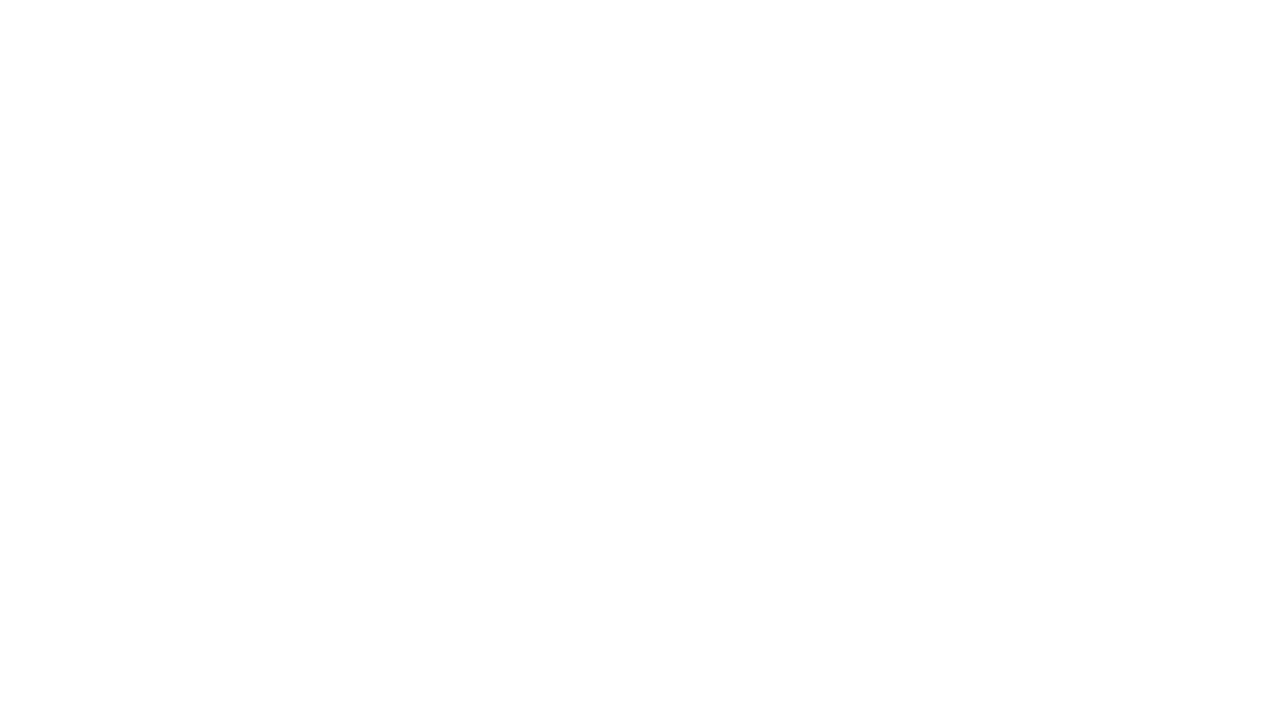
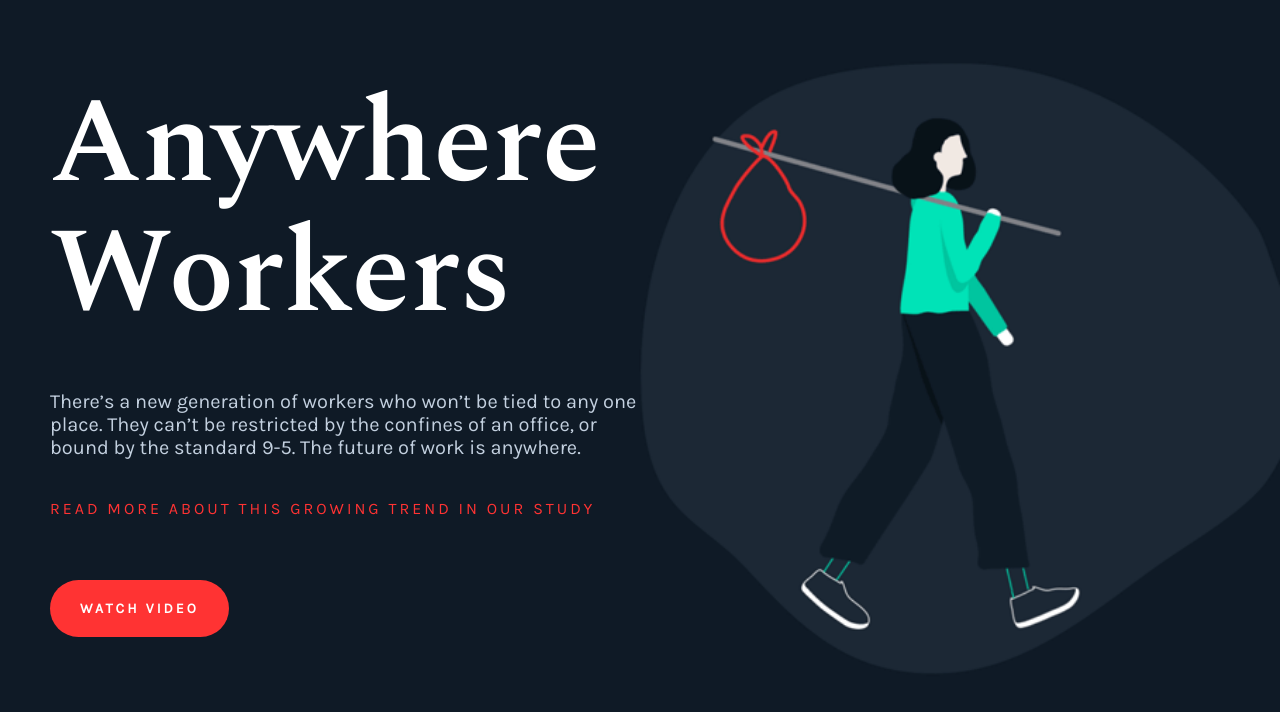
Before and after one commit to EHB-MCT/web1-exercise-04-OussamaBenhammou, a plain HTML site: page index.html in a window 1280 px wide. Drawn offline with nearby package versions, Linux system fonts and the light colour scheme.

Commit message:
oefening Anywhere Workers

```diff
--- a/index.html
+++ b/index.html
@@ -5,11 +5,19 @@
     <meta charset="UTF-8">
     <meta http-equiv="X-UA-Compatible" content="IE=edge">
     <meta name="viewport" content="width=device-width, initial-scale=1.0">
-    <title>Google Fonts</title>
+    <title>Anywhere Workers</title>
     <link rel="stylesheet" href="style.css">
 </head>
 
 <body>
+    <h1>Anywhere <br> Workers</h1>
+
+    <p>There’s a new generation of workers who won’t be tied to any one place. They can’t be restricted by the confines
+        of an office, or bound by the standard 9-5. The future of work is anywhere.</p>
+    <p class="read-more">Read more about this growing trend in our study</p>
+
+    <a href="#">Watch Video</a>
+
 
 </body>
 
--- a/style.css
+++ b/style.css
@@ -1 +1,52 @@
-/* nothing here */
+@import url('https://fonts.googleapis.com/css2?family=Karla&family=Spectral:wght@600&display=swap');
+
+
+
+
+body {
+
+    font-family: 'karla', sans-serif;
+
+    background-color: #0f1a26;
+    margin: 50px;
+}
+h1 {
+    font-family: 'spectral', serif;
+    font-size: 120px;
+    color: #FFF;
+    line-height: 130px;
+    margin-bottom: 50px;
+}
+
+p {
+    font-size: 20px;
+    color: #c3d0df;
+    width: 50%;
+    margin-bottom: 40px;
+}
+.read-more {
+    color: #f33;
+    margin-bottom: 80px;
+    text-transform: uppercase;
+    font-size: 16px;
+    letter-spacing: 3px;
+}
+a {
+    background-color: #f33;
+    padding: 20px 30px;
+    border-radius: 30px;
+    color: #FFF;
+    text-transform: uppercase;
+    text-decoration: none;
+    font-size: 14px;
+    font-weight: bold;
+    letter-spacing: 3px;
+}
+body {
+
+    background-image: url(images/anywhere-workers.gif);
+    background-repeat: no-repeat;
+    background-position: right top;
+    background-size: 700px;
+
+}
```
